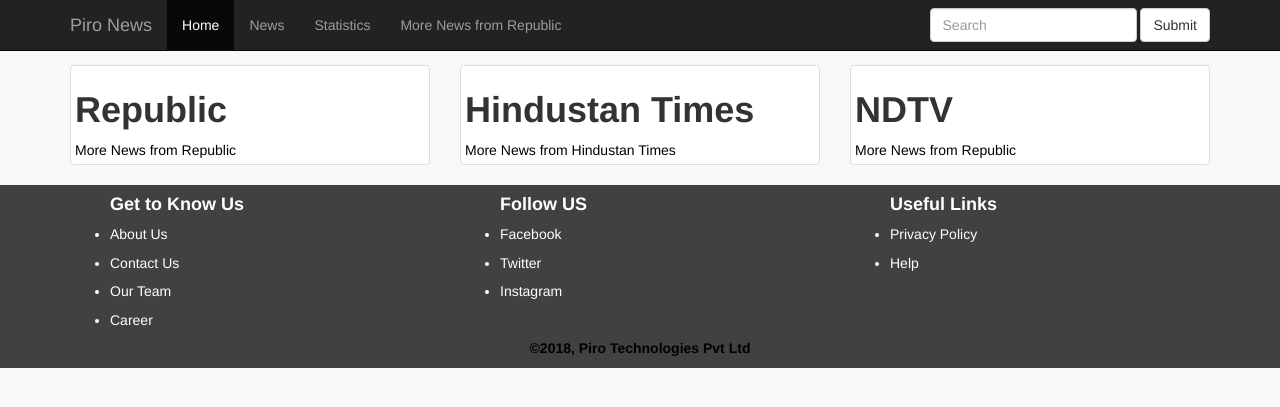
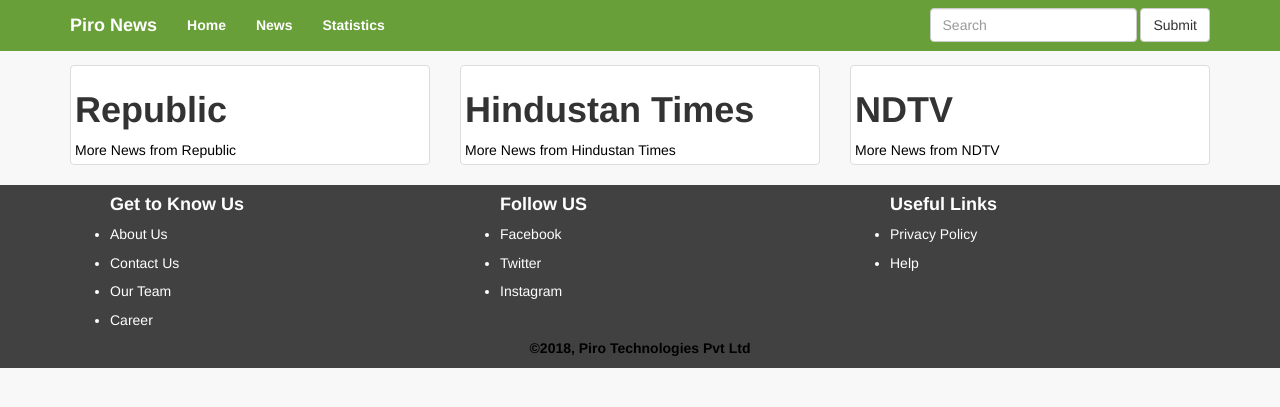
Before and after one commit to imsaiful/piro, a Django app: page / in a window 1280 px wide. Shown: the top 407 px of the page. Run offline with Django 3.2, Linux system fonts and the light colour scheme; data that the repository does not hold is empty; some libraries are stand-ins or nearby versions.

Commit message:
change nav

```diff
--- a/pironews/feed/templates/feed/header.html
+++ b/pironews/feed/templates/feed/header.html
@@ -7,6 +7,25 @@
     <meta name="viewport" content="width=device-width, initial-scale=1">
     <link rel="stylesheet" href="https://maxcdn.bootstrapcdn.com/bootstrap/3.3.7/css/bootstrap.min.css">
     <style>
+    nav{
+    background:#689F38!important;
+
+
+        color:#ffffff!important;
+    }
+    .navbar-brand{
+     color: #ffffff;
+     font-weight:bold;
+    }
+
+    .navbar .brand, .navbar .nav > li > a {
+
+    color: #ffffff;
+    font-weight:bold;
+}
+.navbar .brand, .navbar .nav > li > a:hover {
+    color: #F56E6E;
+}
         a {
     color: #00f;
 }
@@ -50,7 +69,7 @@
     </style>
 </head>
 <body bgcolor="#E6E6FA">
-<nav class="navbar navbar-inverse navbar-fixed-top">
+<nav class="navbar navbar-fixed-top">
     <div class="container">
     <div class="navbar-header">
       <button type="button" class="navbar-toggle" data-toggle="collapse" data-target="#myNavbar">
@@ -65,8 +84,6 @@
         <li class="active"><a href="#">Home</a></li>
         <li><a href="#">News </a></li>
         <li><a href="#">Statistics</a></li>
-        <li><a href="/republics">More News from Republic</a></li>
-
       </ul>
       <form class="navbar-form navbar-right" action="/action_page.php">
           <div class="form-group">
--- a/pironews/feed/templates/feed/ndtv.html
+++ b/pironews/feed/templates/feed/ndtv.html
@@ -1,8 +1,8 @@
    <h1><b>NDTV </b></h1>
                 {% for post in ndtv_posts %}
                     <div class="thumbnail">
-                        <h5><b><a href="{{post.href}}">{{ post.title }}</a></b></h5>
+                        <h5><a href="{{post.href}}">{{ post.title }}</a></h5>
                         <h6 style="color:red;">{{ post.created_date }}</h6>
                          </div>
                 {% endfor %}
-                 <a href="{% url 'feed:ndtvhome' %}">More News from Republic</a>
+                 <a href="{% url 'feed:ndtvhome' %}">More News from NDTV</a>
--- a/pironews/feed/views.py
+++ b/pironews/feed/views.py
@@ -18,12 +18,12 @@
 
 def index(request):
     republic_list = Republicdb.objects.order_by('-created_date')[0:5]
-    hindustan_times_list = NDTVdb.objects.order_by('-created_date')[0:5]
+    hindustan_times_list = Indiatvdb.objects.order_by('-created_date')[0:5]
     ndtv_list = NDTVdb.objects.order_by('-created_date')[0:5]
 
     context = {
         'republic_posts': republic_list,
-        'hindustan_posts': ndtv_list,
+        'hindustan_posts': hindustan_times_list,
         'ndtv_posts': ndtv_list,
     }
     return render(request, 'feed/index.html', context)
@@ -65,7 +65,7 @@
             p = 1
     print(title)
     print("Finished")
-    return HttpResponse("<h1>Success NDTV</h1>")
+    return HttpResponse("<h1>Success Republic</h1>")
 
 
 def indiatv(request):
@@ -103,6 +103,7 @@
     qs = Indiatvdb(title=n, href=n2)
     qs.save()
     print(n, y)
+    return HttpResponse("<h1>Success Hindustan</h1>")
 
 
 def ajax(request):
@@ -173,7 +174,7 @@
 
 def Hindustan_Home(request):
     print("hindustanHome")
-    qs = NDTVdb.objects.all()
+    qs = Indiatvdb.objects.all()
     paginator = Paginator(qs, 10)
     page = request.GET.get('page')
     try:
@@ -184,14 +185,9 @@
         qs = paginator.page(paginator.num_pages)
     context = {
         "news": qs,
-        "Name": 'NDTV',
+        "Name": 'Hindutan Times',
     }
 
-    context = {
-        "Name": 'Hindustan Times',
-        "news": qs,
-
-    }
     return render(request, "feed/News_Home.html", context)
 
 
```
